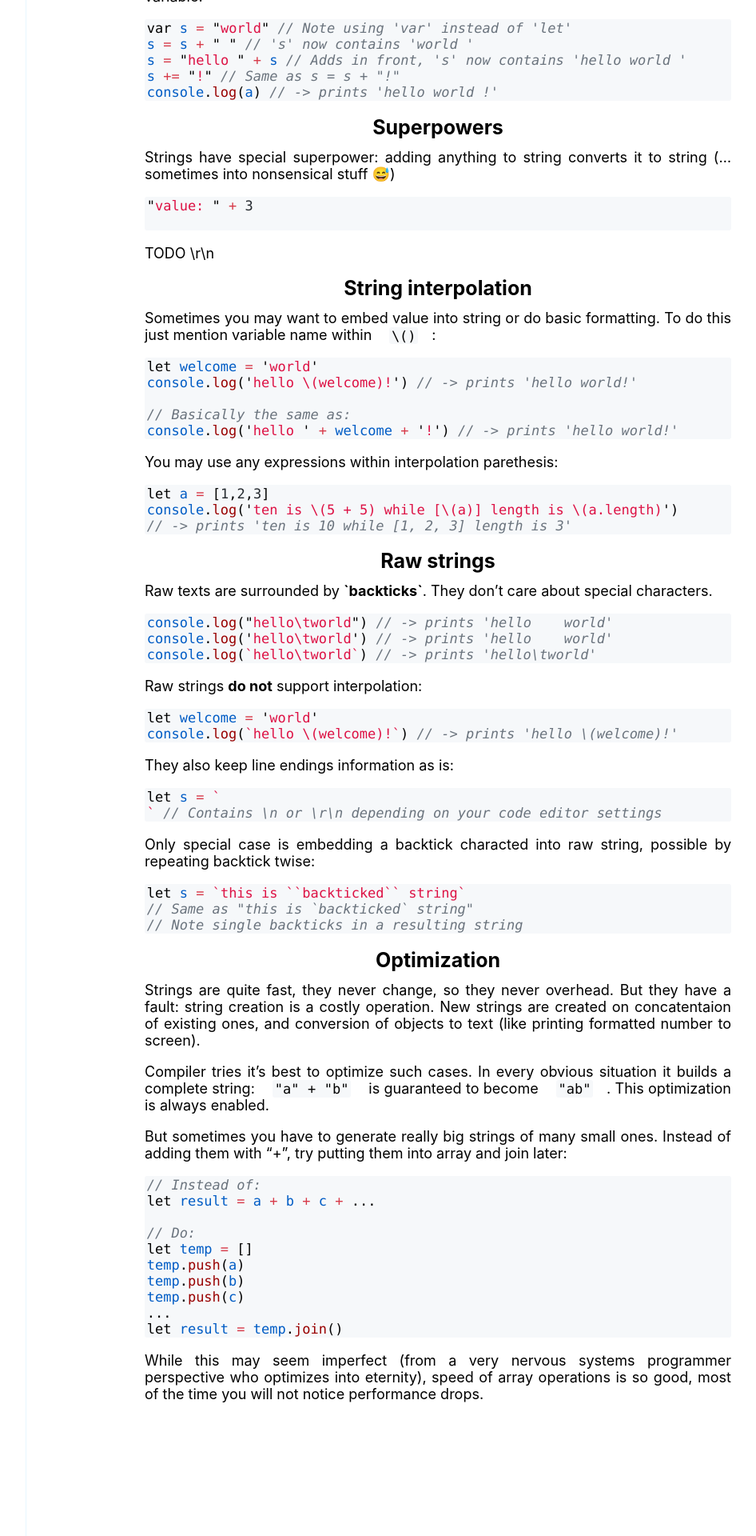
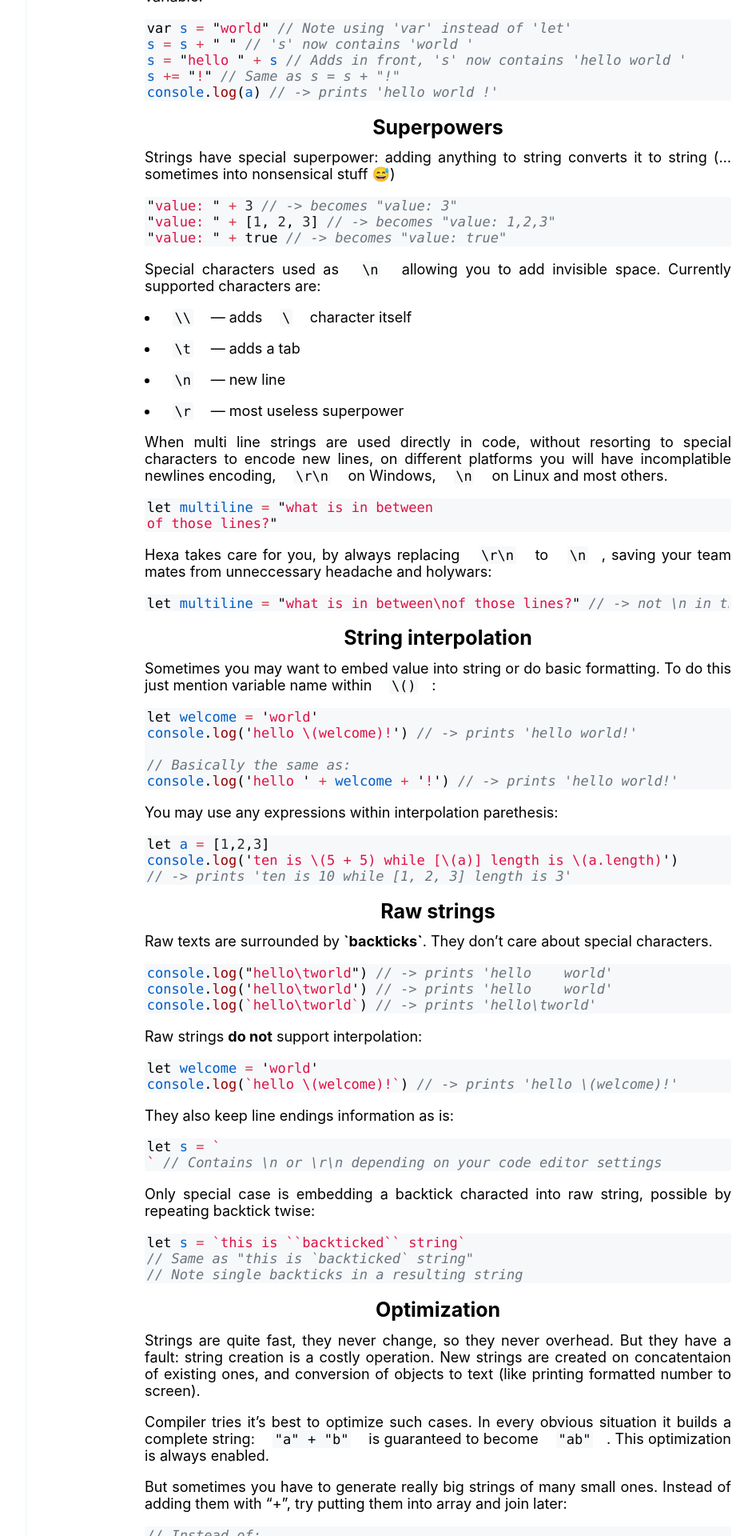
Before and after one commit to hexalang/hexalang.github.io, a Jekyll site: the page built from _book/Strings.md, in a window 1280 px wide. Shown: the part 901-2821 px from the top of the page at 80% size, without its empty margins (217-1163 px from the left). Built offline with Jekyll 4.4.1, drawn with Linux system fonts in a browser that asks for light colours.

Commit message:
Update Strings.md

````diff
--- a/_book/Strings.md
+++ b/_book/Strings.md
@@ -53,11 +53,31 @@ console.log(a) // -> prints 'hello world !'
 Strings have special superpower: adding anything to string converts it to string (...sometimes into nonsensical stuff 😅)
 
 ```ts
-"value: " + 3
-
+"value: " + 3 // -> becomes "value: 3"
+"value: " + [1, 2, 3] // -> becomes "value: 1,2,3"
+"value: " + true // -> becomes "value: true"
 ```
 
-TODO \r\n
+Special characters used as `\n` allowing you to add invisible space. Currently supported characters are:
+
+- `\\` — adds `\` character itself
+- `\t` — adds a tab
+- `\n` — new line
+- `\r` — most useless superpower
+
+When multi line strings are used directly in code, without resorting to special characters to encode new lines,
+on different platforms you will have incomplatible newlines encoding, `\r\n` on Windows, `\n` on Linux and most others.
+
+```ts
+let multiline = "what is in between
+of those lines?"
+```
+
+Hexa takes care for you, by always replacing `\r\n` to `\n`, saving your team mates from unneccessary headache and holywars:
+
+```ts
+let multiline = "what is in between\nof those lines?" // -> not \n in the middle
+```
 
 ### String interpolation
 
````
